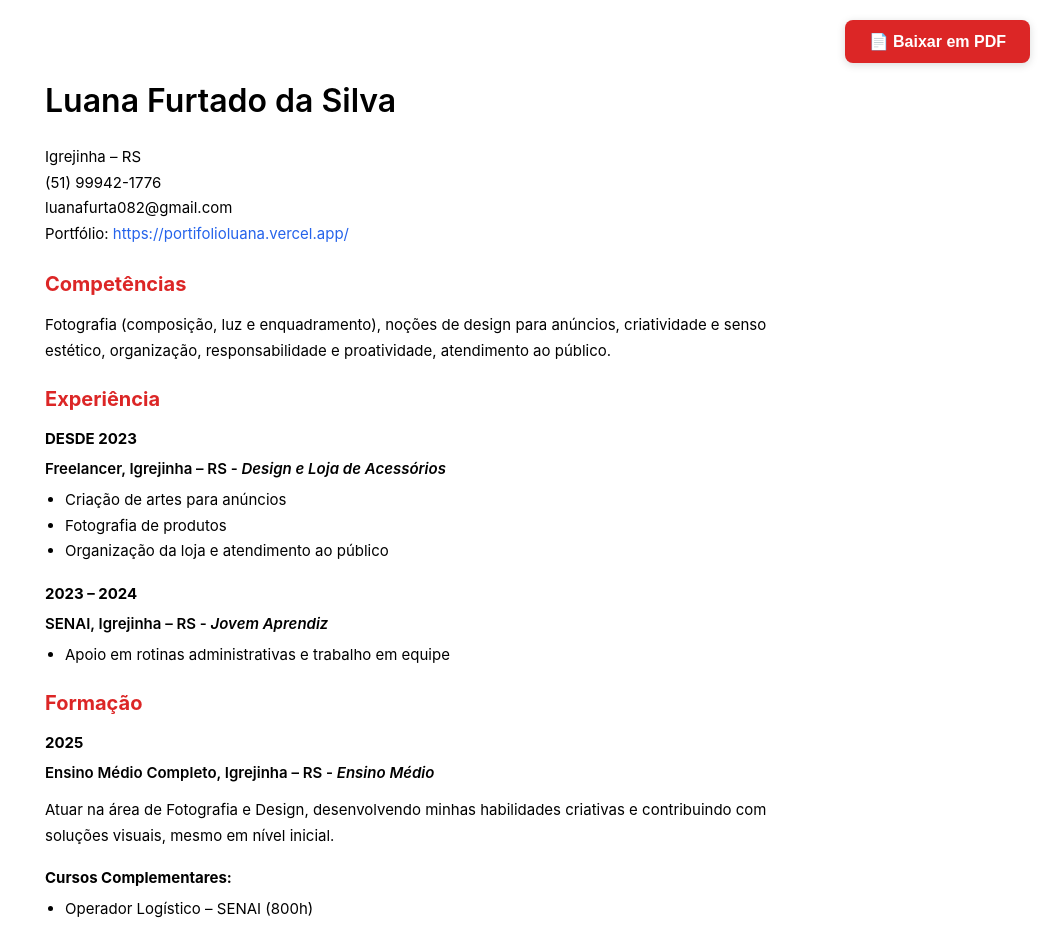
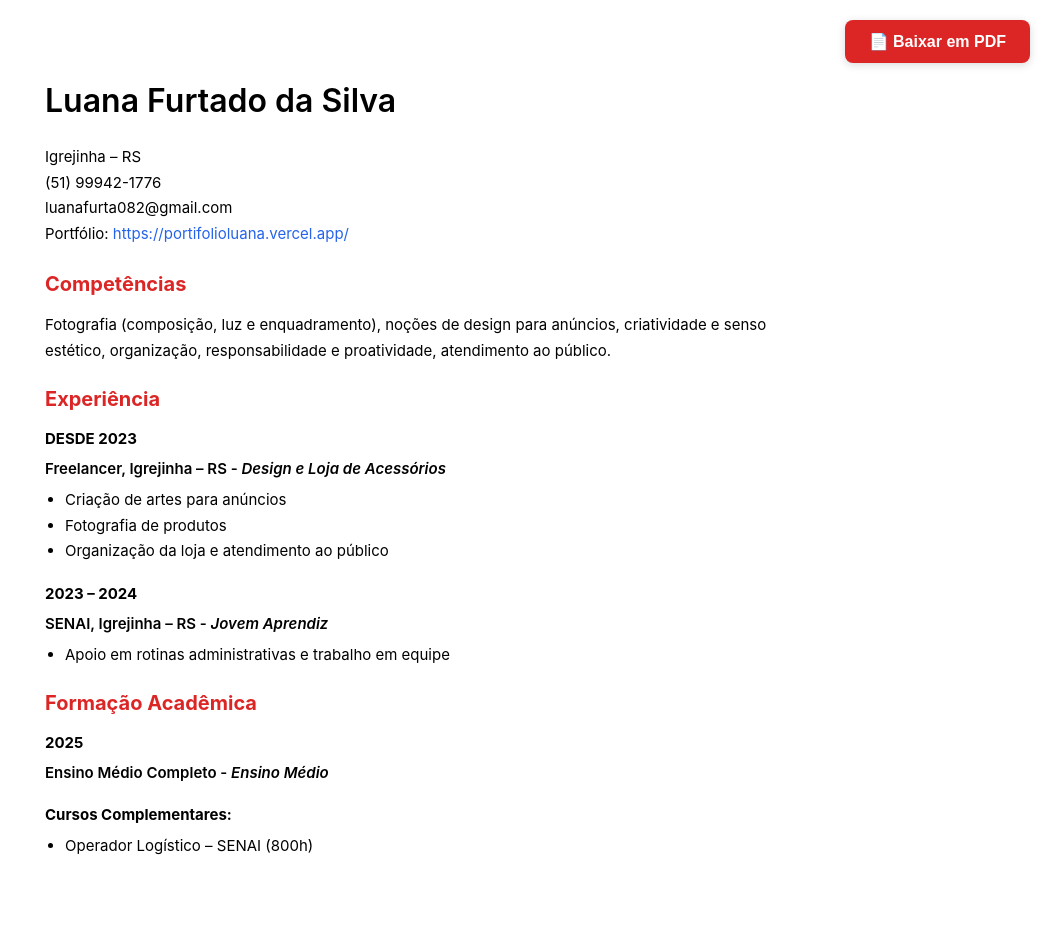
Before and after one commit to GustavoAlmeidaPuff/curriculo-luana, a Next.js app: page / in a window 1280 px wide. Shown: the top 952 px of the page, without its empty margins (230-1280 px from the left). Built offline with nearby package versions, Linux system fonts and the light colour scheme.

Commit message:
Update curriculum and page components: rename 'Formação' to 'Formação Acadêmica' for clarity, and remove redundant descriptions to streamline content presentation.

```diff
--- a/app/page.tsx
+++ b/app/page.tsx
@@ -105,11 +105,10 @@ export default function Home() {
       addText('• Apoio em rotinas administrativas e trabalho em equipe', 12)
       yPos += 3
 
-      // Formação
-      addText('Formação', 16, true, '#dc2626')
+      // Formação Acadêmica
+      addText('Formação Acadêmica', 16, true, '#dc2626')
       addText('2025', 12, true)
-      addText('Ensino Médio Completo, Igrejinha – RS - Ensino Médio', 12, true)
-      addText('Atuar na área de Fotografia e Design, desenvolvendo minhas habilidades criativas e contribuindo com soluções visuais, mesmo em nível inicial.', 12)
+      addText('Ensino Médio Completo - Ensino Médio', 12, true)
       yPos += 3
       addText('Cursos Complementares:', 12, true)
       addText('• Operador Logístico – SENAI (800h)', 12)
@@ -225,7 +224,7 @@ export default function Home() {
 
           <section style={{ marginBottom: '20px' }}>
             <h2 style={{ color: '#dc2626', fontSize: '20px', fontWeight: '700', marginBottom: '12px' }}>
-              Formação
+              Formação Acadêmica
             </h2>
 
             <div style={{ marginBottom: '18px' }}>
@@ -233,11 +232,8 @@ export default function Home() {
                 2025
               </div>
               <div style={{ fontWeight: '600', fontSize: '15px', marginBottom: '12px' }}>
-                Ensino Médio Completo, Igrejinha – RS - <em>Ensino Médio</em>
+                Ensino Médio Completo - <em>Ensino Médio</em>
               </div>
-              <p style={{ fontSize: '15px', lineHeight: '1.7', marginBottom: '18px' }}>
-                Atuar na área de Fotografia e Design, desenvolvendo minhas habilidades criativas e contribuindo com soluções visuais, mesmo em nível inicial.
-              </p>
             </div>
 
             <div>
```
Also changed, not shown: 1 other file (tests, documents, lock files or other folders).
